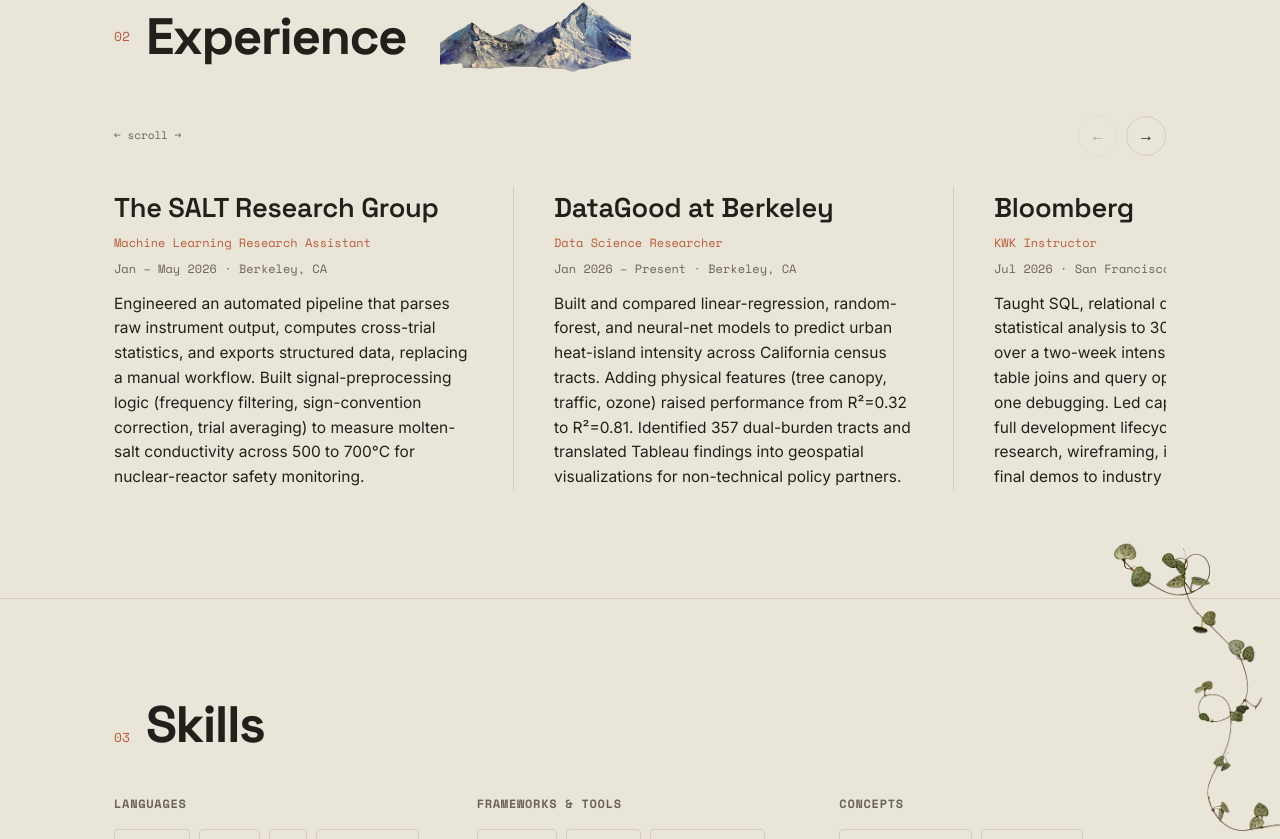
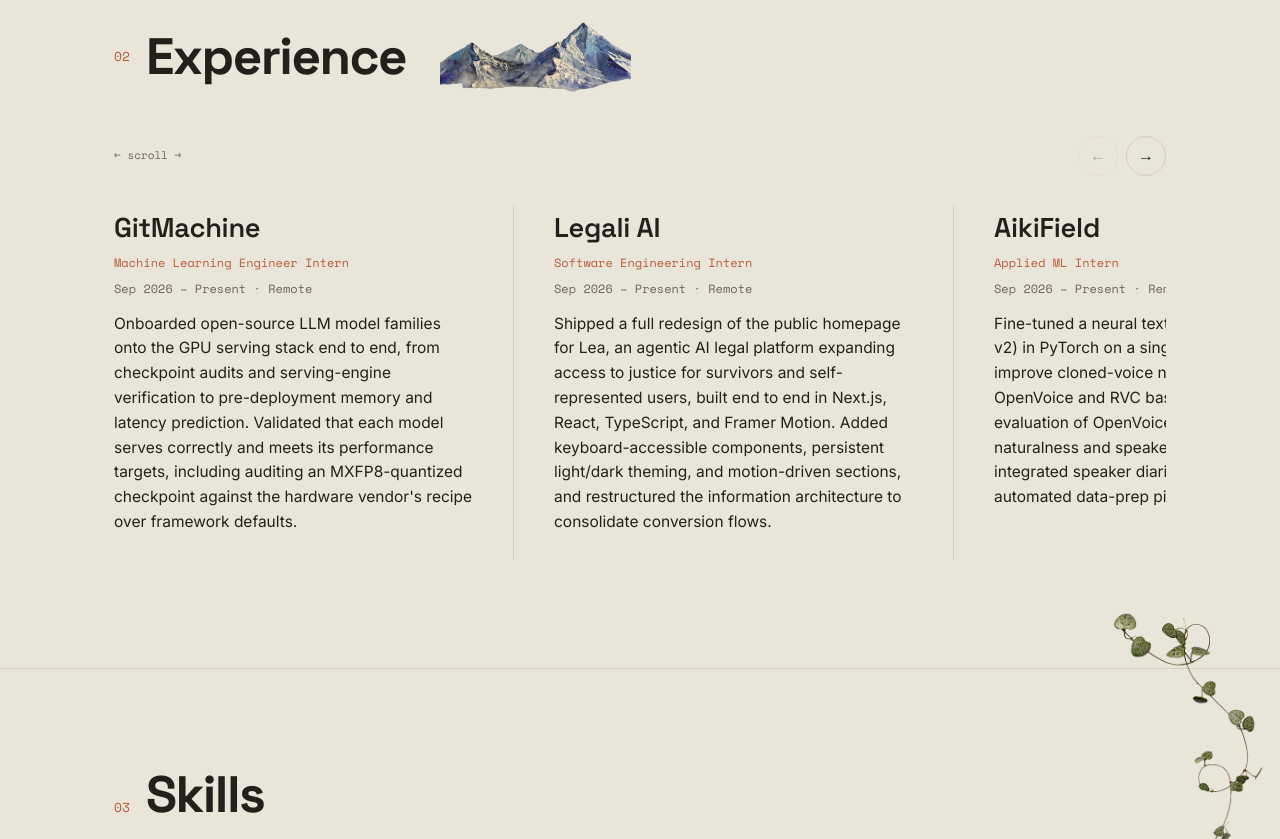
Before and after one commit to medha-rakesh/personal_website, a React (Vite) app: page / in a window 1280 px wide. Shown: the part 1961-2800 px from the top of the page. Built offline with nearby package versions, Linux system fonts and the light colour scheme.

Commit message:
Update experience with new roles (GitMachine, Legali AI, AikiField, HP, Synopsys), refresh skills, tighten Mental Galaxy

```diff
--- a/src/components/Skills.jsx
+++ b/src/components/Skills.jsx
@@ -1,31 +1,29 @@
 const groups = [
   {
     title: 'Languages',
-    items: ['Python', 'Java', 'C', 'TypeScript', 'JavaScript', 'SQL', 'R', 'HTML/CSS'],
+    items: ['Python', 'Java', 'C++', 'TypeScript', 'JavaScript', 'SQL', 'R', 'HTML/CSS'],
   },
   {
-    title: 'Frameworks & Tools',
+    title: 'ML & Systems',
     items: [
-      'FastAPI',
-      'Next.js',
-      'React Native',
-      'REST APIs',
+      'PyTorch',
+      'vLLM',
+      'llama.cpp',
+      'Ollama',
       'scikit-learn',
       'pandas',
       'NumPy',
-      'Git',
-      'Supabase',
+      'GPU inference',
+      'Quantization',
     ],
   },
   {
-    title: 'Concepts',
-    items: [
-      'Data structures',
-      'Algorithms',
-      'Full-stack development',
-      'Data pipelines',
-      'Machine learning',
-    ],
+    title: 'Web',
+    items: ['React', 'Next.js', 'Node.js', 'FastAPI', 'Django', 'Framer Motion', 'REST APIs', 'WebSockets'],
+  },
+  {
+    title: 'Infra & Tools',
+    items: ['Docker', 'Kubernetes', 'AWS', 'Redis', 'Supabase', 'Git', 'Sentry'],
   },
 ]
 
--- a/src/data/experience.js
+++ b/src/data/experience.js
@@ -1,4 +1,49 @@
 export const experience = [
+  {
+    id: 'gitmachine',
+    org: 'GitMachine',
+    role: 'Machine Learning Engineer Intern',
+    location: 'Remote',
+    dates: 'Sep 2026 – Present',
+    summary:
+      "Onboarded open-source LLM model families onto the GPU serving stack end to end, from checkpoint audits and serving-engine verification to pre-deployment memory and latency prediction. Validated that each model serves correctly and meets its performance targets, including auditing an MXFP8-quantized checkpoint against the hardware vendor's recipe over framework defaults.",
+  },
+  {
+    id: 'legali',
+    org: 'Legali AI',
+    role: 'Software Engineering Intern',
+    location: 'Remote',
+    dates: 'Sep 2026 – Present',
+    summary:
+      'Shipped a full redesign of the public homepage for Lea, an agentic AI legal platform expanding access to justice for survivors and self-represented users, built end to end in Next.js, React, TypeScript, and Framer Motion. Added keyboard-accessible components, persistent light/dark theming, and motion-driven sections, and restructured the information architecture to consolidate conversion flows.',
+  },
+  {
+    id: 'aikifield',
+    org: 'AikiField',
+    role: 'Applied ML Intern',
+    location: 'Remote',
+    dates: 'Sep 2026 – Present',
+    summary:
+      'Fine-tuned a neural text-to-speech model (XTTS v2) in PyTorch on a single-speaker dataset to improve cloned-voice naturalness over OpenVoice and RVC baselines. Ran an A/B evaluation of OpenVoice, RVC, and XTTS on naturalness and speaker similarity, and integrated speaker diarization into the automated data-prep pipeline.',
+  },
+  {
+    id: 'hp',
+    org: 'HP',
+    role: 'ML Systems Researcher (Contract)',
+    location: 'Berkeley, CA',
+    dates: 'Sep 2026 – Present',
+    summary:
+      'Built a reproducible benchmark harness capturing 14 metrics per run (time-to-first-token, tokens/sec, memory, power) with one-command reruns by containerizing llama.cpp, Ollama, PyTorch, and vLLM in Docker. Benchmarked LLM inference on the HP ZGX Nano across model sizes from 7B to 200B, three quantization levels, and 128K contexts, and built a cost model comparing dollars per million tokens against cloud GPUs and frontier APIs.',
+  },
+  {
+    id: 'synopsys',
+    org: 'Synopsys',
+    role: 'Software & ML Systems Engineer (Contract)',
+    location: 'Remote',
+    dates: 'Dec 2025 – May 2026',
+    summary:
+      'Engineered a C++ and Django dashboard with parameterized REST endpoints and WebSocket feeds to surface real-time power and simulation metrics across 50+ hardware benchmarks for chip-design engineers. Cut repeat API latency by 68% across 10,000+ simulations with Redis caching, and trained gradient-boosted models to forecast chip power from netlist features, saving 2+ simulation hours per sign-off.',
+  },
   {
     id: 'salt',
     org: 'The SALT Research Group',
@@ -6,36 +51,15 @@
     location: 'Berkeley, CA',
     dates: 'Jan – May 2026',
     summary:
-      'Engineered an automated pipeline that parses raw instrument output, computes cross-trial statistics, and exports structured data, replacing a manual workflow. Built signal-preprocessing logic (frequency filtering, sign-convention correction, trial averaging) to measure molten-salt conductivity across 500 to 700°C for nuclear-reactor safety monitoring.',
-    points: [
-      'Engineered an automated data-processing pipeline that parses raw instrument output files, computes statistics across experimental trials, and exports structured data for downstream analysis, replacing a manual workflow.',
-      'Implemented signal-preprocessing logic (frequency filtering, sign-convention correction, and trial averaging) to measure the electrical conductivity of molten salt across a 500–700°C range for nuclear-reactor safety monitoring.',
-    ],
-  },
-  {
-    id: 'datagood',
-    org: 'DataGood at Berkeley',
-    role: 'Data Science Researcher',
-    location: 'Berkeley, CA',
-    dates: 'Jan 2026 – Present',
-    summary:
-      'Built and compared linear-regression, random-forest, and neural-net models to predict urban heat-island intensity across California census tracts. Adding physical features (tree canopy, traffic, ozone) raised performance from R²=0.32 to R²=0.81. Identified 357 dual-burden tracts and translated Tableau findings into geospatial visualizations for non-technical policy partners.',
-    points: [
-      'Built and compared multiple ML models (linear regression, random forest, neural network) to predict urban heat-island intensity across California census tracts; adding physical environmental features (tree canopy, traffic, ozone) raised model performance from R²=0.32 to R²=0.81.',
-      'Identified 357 dual-burden census tracts across LA, Riverside, and San Diego, and translated Tableau findings into geospatial visualizations and a final pitch deck to communicate heat-mitigation priorities to non-technical policy partners.',
-    ],
+      'Engineered an automated pipeline that parses raw instrument output, computes cross-trial statistics, and exports structured data, replacing a manual workflow. Built EIS signal-preprocessing logic (frequency filtering, sign-convention correction, trial averaging) to measure the electrical conductivity of FLiBe molten salt across 500 to 700°C for nuclear-reactor safety monitoring.',
   },
   {
     id: 'bloomberg',
     org: 'Bloomberg',
-    role: 'KWK Instructor',
+    role: 'Data Science Instructor, Kode With Klossy',
     location: 'San Francisco, CA',
     dates: 'Jul 2026',
     summary:
-      'Taught SQL, relational database design, and statistical analysis to 30 high-school scholars over a two-week intensive, leading labs on multi-table joins and query optimization with one-on-one debugging. Led capstone teams through the full development lifecycle: requirements, user research, wireframing, iterative code review, and final demos to industry mentors.',
-    points: [
-      'Taught SQL, relational database design, and statistical analysis to 30 high-school scholars over a two-week intensive, leading labs on multi-table joins and query optimization with one-on-one debugging support.',
-      'Led capstone teams through the full software development lifecycle, from requirements gathering and user research through wireframing, iterative code review, and final demos to industry mentors.',
-    ],
+      'Guided 30 high-school scholars to finished capstone demos in a two-week intensive, teaching SQL, relational database design, and statistical analysis through hands-on labs on multi-table joins, query optimization, and one-on-one debugging. Led teams through the full development lifecycle, from requirements and wireframes to code review and final demos.',
   },
 ]
--- a/src/data/projects.js
+++ b/src/data/projects.js
@@ -27,9 +27,9 @@
     tagline: 'Talk, and Watch Your Thoughts Organize',
     award: '',
     description:
-      'A voice-first tool that turns a spoken brain-dump into a living constellation of thoughts. Deepgram streams speech to text, Claude classifies each thought as a task, emotion, or idea and draws connections between them, and a D3 bubble galaxy animates the result. Past sessions are stored in Redis vector memory so any bubble can be asked for a grounded next step, and Fetch.ai agents can act on tasks like adding calendar events or drafting emails.',
+      'A voice-first tool that turns a spoken brain-dump into a living constellation of thoughts: you talk, and each thought is transcribed, classified as a task, emotion, or idea, and mapped with connections to related ones. I built the real-time FastAPI and WebSocket backend that streams live mic audio through Deepgram speech-to-text and Claude classification, fixed a production WebSocket crash, and led the integration of three developers\' components into one working system.',
     outcome: 'Turns a spoken brain-dump into an organized, searchable thought map in real time.',
-    tags: ['React', 'D3', 'FastAPI', 'Deepgram', 'Anthropic', 'Redis', 'Fetch.ai'],
+    tags: ['FastAPI', 'WebSockets', 'Deepgram', 'Claude', 'Sentry'],
     links: [{ label: 'GitHub', href: 'https://github.com/gargi-ramacharan/mentalgalaxy' }],
   },
   {
--- a/src/index.css
+++ b/src/index.css
@@ -150,7 +150,7 @@
 .slide-meta { font-family: var(--font-mono); font-size: 12px; color: var(--ink-soft); margin-top: 6px; }
 
 /* ---------- skills ---------- */
-.skills-grid { display: grid; grid-template-columns: repeat(3, 1fr); gap: 36px; }
+.skills-grid { display: grid; grid-template-columns: repeat(auto-fit, minmax(190px, 1fr)); gap: 36px; }
 @media (max-width: 720px) { .skills-grid { grid-template-columns: 1fr; gap: 28px; } }
 .skill-group h4 { font-family: var(--font-mono); font-size: 12px; letter-spacing: 0.06em; text-transform: uppercase; color: var(--ink-soft); margin-bottom: 16px; }
 .skill-list { display: flex; flex-wrap: wrap; gap: 9px; }
```
